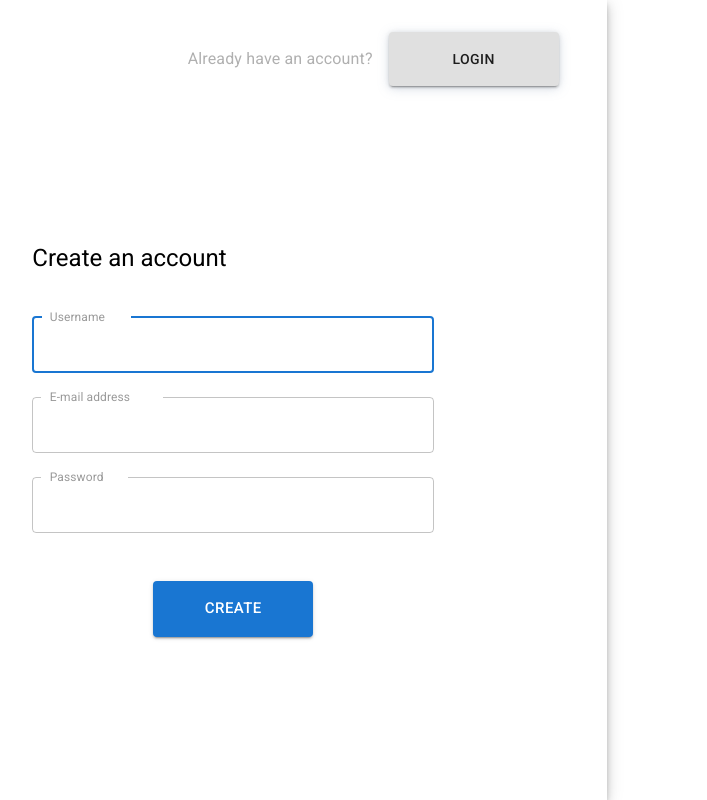
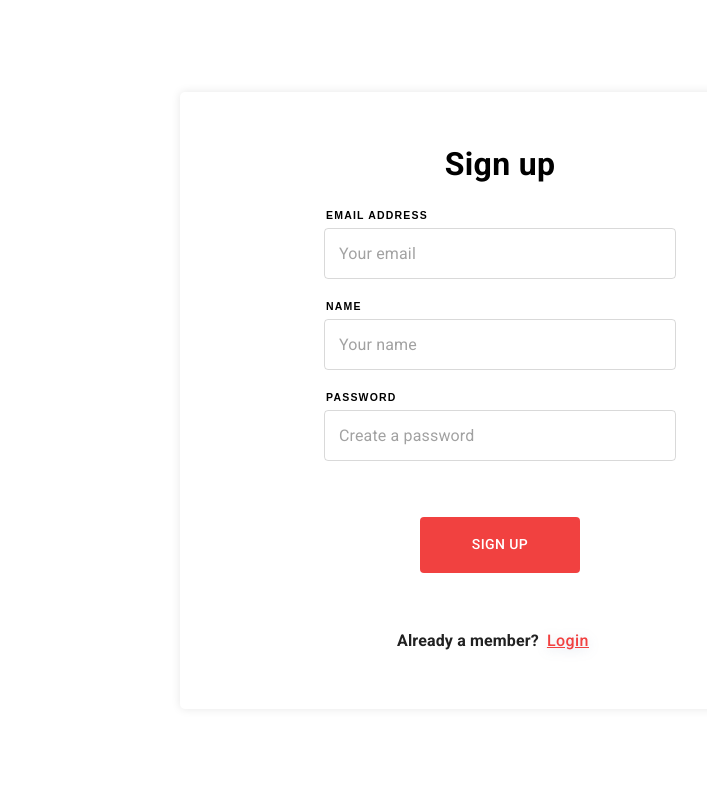
Before and after one commit to Habib-Ahmad/fun-kickoff-project, a React (Create React App) app in the folder client/: page /signup in a window 1280 px wide. Shown: the whole page, without its empty margins (140-847 px from the left). Built offline with nearby package versions, Linux system fonts and the light colour scheme; no server answers.

Commit message:
sign up page finished

```diff
--- a/client/src/components/AuthHeader/AuthHeader.tsx
+++ b/client/src/components/AuthHeader/AuthHeader.tsx
@@ -14,16 +14,9 @@ const AuthFooter = ({ linkTo, asideText, btnText }: Props): JSX.Element => {
   const classes = useStyles();
 
   return (
-    <Box
-      p={1}
-      display="flex"
-      justifyContent="flex-end"
-      alignSelf="flex-end"
-      marginRight={5}
-      className={classes.authHeader}
-    >
+    <Box className={classes.authHeader}>
       <Typography className={classes.accAside}>{asideText}</Typography>
-      <Button component={Link} to={linkTo} color="inherit" className={classes.accBtn} variant="contained">
+      <Button component={Link} to={linkTo} className={classes.accBtn}>
         {btnText}
       </Button>
     </Box>
--- a/client/src/components/AuthHeader/useStyles.ts
+++ b/client/src/components/AuthHeader/useStyles.ts
@@ -3,27 +3,24 @@ import { makeStyles } from '@mui/styles';
 
 const useStyles = makeStyles((theme: Theme) => ({
   authHeader: {
+    display: 'flex',
+    justifyContent: 'center',
     alignItems: 'center',
-    flexWrap: 'wrap',
   },
   accAside: {
-    fontSize: 14,
-    color: '#b0b0b0',
-    fontWeight: 400,
-    textAlign: 'center',
-    whiteSpace: 'nowrap',
-    display: 'flex',
-    alignItems: 'center',
-    padding: '1rem',
+    '&.MuiTypography-root': {
+      fontWeight: 600,
+    },
   },
   accBtn: {
-    width: 170,
-    height: 54,
-    borderRadius: theme.shape.borderRadius,
+    '&.MuiButton-root': {
+      color: theme.palette.primary.main,
+      textTransform: 'capitalize',
+      textDecoration: 'underline',
+      justifyContent: 'flex-start',
+      fontSize: '1rem',
+    },
     filter: 'drop-shadow(0px 2px 6px rgba(74,106,149,0.2))',
-    backgroundColor: '#ffffff',
-    color: '#3a8dff',
-    boxShadow: 'none',
   },
 }));
 
--- a/client/src/pages/SignUp/SignUp.tsx
+++ b/client/src/pages/SignUp/SignUp.tsx
@@ -1,4 +1,3 @@
-import Paper from '@mui/material/Paper';
 import Box from '@mui/material/Box';
 import Grid from '@mui/material/Grid';
 import Typography from '@mui/material/Typography';
@@ -16,10 +15,10 @@ export default function Register(): JSX.Element {
   const { updateSnackBarMessage } = useSnackBar();
 
   const handleSubmit = (
-    { username, email, password }: { email: string; password: string; username: string },
-    { setSubmitting }: FormikHelpers<{ email: string; password: string; username: string }>,
+    { name, email, password }: { email: string; password: string; name: string },
+    { setSubmitting }: FormikHelpers<{ email: string; password: string; name: string }>,
   ) => {
-    register(username, email, password).then((data) => {
+    register(name, email, password).then((data) => {
       if (data.error) {
         console.error({ error: data.error.message });
         setSubmitting(false);
@@ -38,26 +37,19 @@ export default function Register(): JSX.Element {
 
   return (
     <Grid container component="main" className={classes.root}>
-      <Grid item xs={12} sm={8} md={7} elevation={6} component={Paper} square>
-        <Box
-          display="flex"
-          justifyContent="space-between"
-          alignItems="flex-start"
-          flexDirection="column"
-          className={classes.authWrapper}
-        >
-          <AuthHeader linkTo="/login" asideText="Already have an account?" btnText="Login" />
-          <Box width="100%" maxWidth={450} p={3} alignSelf="center">
-            <Grid container>
-              <Grid item xs>
-                <Typography className={classes.welcome} component="h1" variant="h5">
-                  Create an account
-                </Typography>
-              </Grid>
-            </Grid>
+      <Grid item xs={12} sm={8} md={6} className={classes.item}>
+        <Box minHeight={{ xs: '100vh', sm: '100%' }} className={classes.authWrapper}>
+          <Box width="100%" maxWidth={400} p={3}>
+            <Typography className={classes.welcome} component="h1">
+              Sign up
+            </Typography>
+
             <SignUpForm handleSubmit={handleSubmit} />
+
+            <Box mt={6}>
+              <AuthHeader linkTo="/login" asideText="Already a member?" btnText="Login" />
+            </Box>
           </Box>
-          <Box p={1} alignSelf="center" />
         </Box>
       </Grid>
     </Grid>
--- a/client/src/pages/SignUp/SignUpForm/SignUpForm.tsx
+++ b/client/src/pages/SignUp/SignUpForm/SignUpForm.tsx
@@ -1,7 +1,6 @@
 import Button from '@mui/material/Button';
 import TextField from '@mui/material/TextField';
 import Box from '@mui/material/Box';
-import Typography from '@mui/material/Typography';
 import CircularProgress from '@mui/material/CircularProgress';
 import { Formik, FormikHelpers } from 'formik';
 import * as Yup from 'yup';
@@ -10,21 +9,21 @@ import useStyles from './useStyles';
 interface Props {
   handleSubmit: (
     {
-      username,
       email,
+      name,
       password,
     }: {
       email: string;
+      name: string;
       password: string;
-      username: string;
     },
     {
       setStatus,
       setSubmitting,
     }: FormikHelpers<{
       email: string;
+      name: string;
       password: string;
-      username: string;
     }>,
   ) => void;
 }
@@ -36,11 +35,11 @@ const SignUpForm = ({ handleSubmit }: Props): JSX.Element => {
     <Formik
       initialValues={{
         email: '',
+        name: '',
         password: '',
-        username: '',
       }}
       validationSchema={Yup.object().shape({
-        username: Yup.string().required('Username is required').max(40, 'Username is too long'),
+        name: Yup.string().required('Name is required').max(40, 'Name is too long'),
         email: Yup.string().required('Email is required').email('Email is not valid'),
         password: Yup.string()
           .required('Password is required')
@@ -52,53 +51,62 @@ const SignUpForm = ({ handleSubmit }: Props): JSX.Element => {
       {({ handleSubmit, handleChange, values, touched, errors, isSubmitting }) => (
         <form onSubmit={handleSubmit} className={classes.form} noValidate>
           <TextField
-            id="username"
-            label={<Typography className={classes.label}>Username</Typography>}
+            id="email"
+            placeholder="Your email"
+            label="Email address"
             fullWidth
             margin="normal"
             InputLabelProps={{
               shrink: true,
+              classes: { root: classes.label },
             }}
             InputProps={{
               classes: { input: classes.inputs },
             }}
-            name="username"
-            autoComplete="username"
-            autoFocus
-            helperText={touched.username ? errors.username : ''}
-            error={touched.username && Boolean(errors.username)}
-            value={values.username}
-            onChange={handleChange}
-          />
-          <TextField
-            id="email"
-            label={<Typography className={classes.label}>E-mail address</Typography>}
-            fullWidth
-            margin="normal"
-            InputLabelProps={{
-              shrink: true,
-            }}
-            InputProps={{
-              classes: { input: classes.inputs },
-            }}
+            className={classes.textField}
             name="email"
             autoComplete="email"
+            autoFocus
             helperText={touched.email ? errors.email : ''}
             error={touched.email && Boolean(errors.email)}
             value={values.email}
             onChange={handleChange}
           />
           <TextField
-            id="password"
-            label={<Typography className={classes.label}>Password</Typography>}
+            id="name"
+            placeholder="Your name"
+            label="Name"
             fullWidth
             margin="normal"
             InputLabelProps={{
               shrink: true,
+              classes: { root: classes.label },
             }}
             InputProps={{
               classes: { input: classes.inputs },
             }}
+            className={classes.textField}
+            name="name"
+            autoComplete="name"
+            helperText={touched.name ? errors.name : ''}
+            error={touched.name && Boolean(errors.name)}
+            value={values.name}
+            onChange={handleChange}
+          />
+          <TextField
+            id="password"
+            placeholder="Create a password"
+            label="Password"
+            fullWidth
+            margin="normal"
+            InputLabelProps={{
+              shrink: true,
+              classes: { root: classes.label },
+            }}
+            InputProps={{
+              classes: { input: classes.inputs },
+            }}
+            className={classes.textField}
             type="password"
             autoComplete="current-password"
             helperText={touched.password ? errors.password : ''}
@@ -107,9 +115,9 @@ const SignUpForm = ({ handleSubmit }: Props): JSX.Element => {
             onChange={handleChange}
           />
 
-          <Box textAlign="center" marginTop={5}>
-            <Button type="submit" size="large" variant="contained" color="primary" className={classes.submit}>
-              {isSubmitting ? <CircularProgress style={{ color: 'white' }} /> : 'Create'}
+          <Box textAlign="center" marginTop={4}>
+            <Button type="submit" variant="contained" className={classes.submit}>
+              {isSubmitting ? <CircularProgress style={{ color: 'white' }} /> : 'Sign up'}
             </Button>
           </Box>
         </form>
--- a/client/src/pages/SignUp/SignUpForm/useStyles.ts
+++ b/client/src/pages/SignUp/SignUpForm/useStyles.ts
@@ -6,29 +6,51 @@ const useStyles = makeStyles((theme: Theme) => ({
     width: '100%', // Fix IE 11 issue.
     marginTop: theme.spacing(1),
   },
+  textField: {
+    '&.MuiTextField-root': {
+      marginBottom: theme.spacing(4),
+    },
+    '&>.MuiOutlinedInput-root': {
+      border: '1px solid #00000026',
+
+      '&>.MuiOutlinedInput-notchedOutline': {
+        display: 'none',
+      },
+    },
+  },
   label: {
-    fontSize: 19,
-    color: 'rgb(0,0,0,0.4)',
-    paddingLeft: '5px',
+    marginTop: theme.spacing(-1.7),
+    marginLeft: theme.spacing(-2),
+
+    '&.MuiInputLabel-root': {
+      color: theme.palette.secondary.main,
+      fontSize: 14,
+      fontWeight: '700',
+      letterSpacing: '0.1rem',
+      textTransform: 'uppercase',
+      fontFamily: theme.typography.fontFamily,
+
+      '&.Mui-focused': {
+        color: theme.palette.secondary.main,
+      },
+    },
   },
   inputs: {
-    marginTop: '1rem',
-    height: '2rem',
-    padding: '5px',
-  },
-  forgot: {
-    paddingRight: 10,
-    color: '#3a8dff',
+    '&.MuiOutlinedInput-input': {
+      height: '1rem',
+    },
   },
   submit: {
-    margin: theme.spacing(3, 2, 2),
-    padding: 10,
+    '&.MuiButton-root': {
+      backgroundColor: theme.palette.primary.main,
+      boxShadow: 'none',
+
+      '&:hover': {
+        backgroundColor: theme.palette.primary.light,
+      },
+    },
     width: 160,
     height: 56,
-    borderRadius: theme.shape.borderRadius,
-    fontSize: 16,
-    backgroundColor: '#3a8dff',
-    fontWeight: 'bold',
   },
 }));
 
--- a/client/src/pages/SignUp/useStyles.ts
+++ b/client/src/pages/SignUp/useStyles.ts
@@ -1,25 +1,32 @@
 import { makeStyles } from '@mui/styles';
+import { theme } from '../../themes/theme';
 
 const useStyles = makeStyles(() => ({
   root: {
     minHeight: '100vh',
-    '& .MuiInput-underline:before': {
-      borderBottom: '1.2px solid rgba(0, 0, 0, 0.2)',
-    },
+    justifyContent: 'center',
+    alignItems: 'center',
+  },
+  item: {
+    boxShadow: '0 0 10px rgba(0,0,0,0.1)',
+    borderRadius: theme.shape.borderRadius,
   },
   authWrapper: {
     display: 'flex',
-    alignItems: 'flex-start',
-    justifyContent: 'space-between',
+    alignItems: 'center',
+    justifyContent: 'center',
     flexDirection: 'column',
-    minHeight: '100vh',
-    paddingTop: 23,
+    padding: theme.spacing(4),
+    minHeight: '100%',
   },
   welcome: {
-    fontSize: 26,
-    paddingBottom: 20,
-    color: '#000000',
-    fontWeight: 700,
+    '&.MuiTypography-root': {
+      fontSize: '2rem',
+      fontWeight: 700,
+    },
+    paddingBottom: theme.spacing(3),
+    color: theme.palette.secondary.main,
+    textAlign: 'center',
   },
 }));
 
--- a/client/src/themes/theme.ts
+++ b/client/src/themes/theme.ts
@@ -2,7 +2,7 @@ import { createTheme } from '@mui/material/styles';
 
 export const theme = createTheme({
   typography: {
-    fontFamily: '"Open Sans", "sans-serif", "Roboto"',
+    fontFamily: ['Arial'].join(','),
     fontSize: 12,
     button: {
       textTransform: 'none',
@@ -10,7 +10,8 @@ export const theme = createTheme({
     },
   },
   palette: {
-    primary: { main: '#3A8DFF' },
+    primary: { main: '#f14140', contrastText: '#fff' },
+    secondary: { main: '#000' },
   },
   shape: {
     borderRadius: 5,
```
Also changed, not shown: 2 other files (tests, documents, lock files or other folders).
